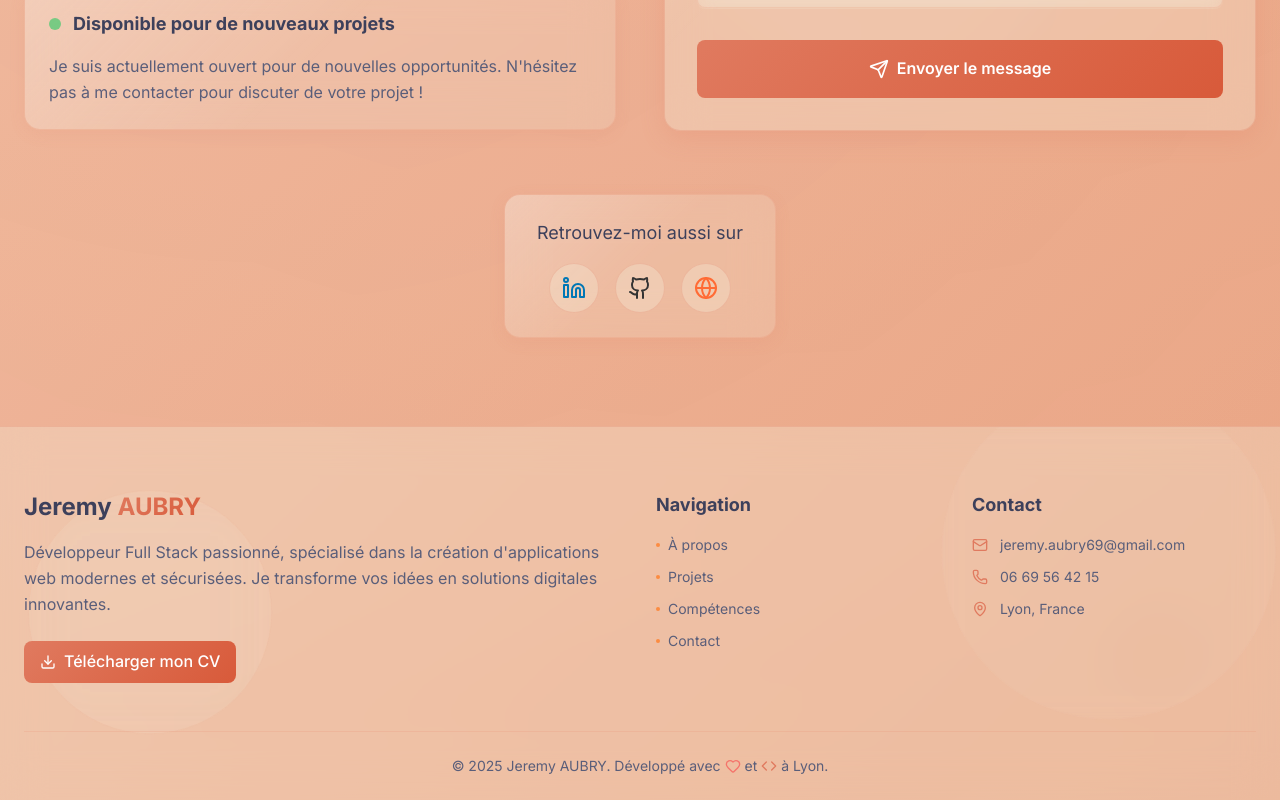
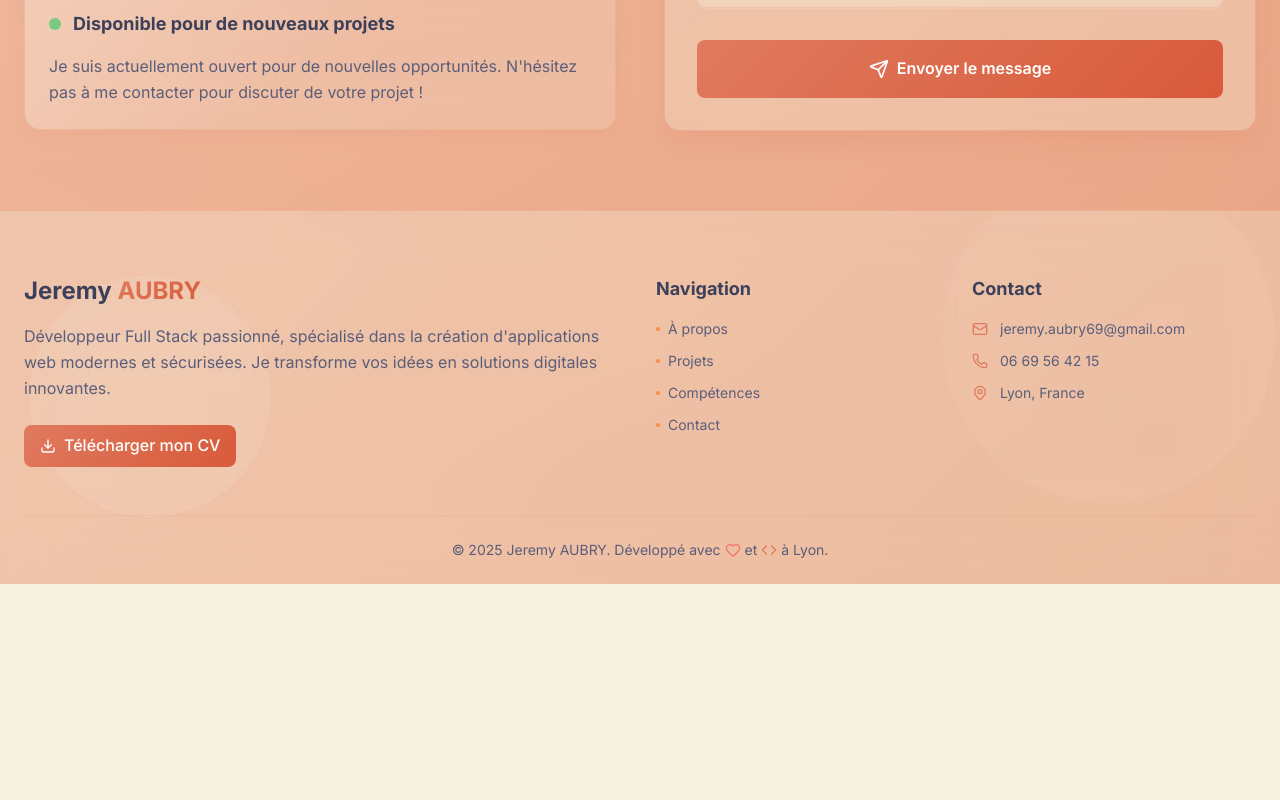
Before and after one commit to Jerem-14/portfolio, a Next.js app: page / in a window 1280 px wide. Shown: the part 5694-6494 px from the top of the page. After the commit the page ends 6278 px from the top, so only its background shows below. Built offline with nearby package versions, Linux system fonts and the light colour scheme.

Commit message:
remove rs

```diff
--- a/src/components/Contact.tsx
+++ b/src/components/Contact.tsx
@@ -405,45 +405,6 @@ const Contact: React.FC = () => {
             </GlassCard>
           </motion.div>
         </div>
-
-        {/* Footer avec réseaux sociaux */}
-        <motion.div
-          initial={{ opacity: 0, y: 30 }}
-          whileInView={{ opacity: 1, y: 0 }}
-          transition={{ duration: 0.8, delay: 0.3 }}
-          viewport={{ once: true }}
-          className="mt-16 text-center"
-        >
-          <GlassCard variant="light" className="inline-block px-8 py-6">
-            <p className="text-lg mb-4" style={{ color: 'var(--text-primary)' }}>
-              Retrouvez-moi aussi sur
-            </p>
-            <div className="flex justify-center space-x-4">
-              {[
-                { icon: <Linkedin className="w-6 h-6" />, url: "https://www.linkedin.com/in/jeremy-aubry-9ba90b189/", color: "#0077B5" },
-                { icon: <Github className="w-6 h-6" />, url: "https://github.com/Jerem-14", color: "#333" },
-                { icon: <Globe className="w-6 h-6" />, url: "https://www.jeremyaubry.fr", color: "#FF6B35" }
-              ].map((social, index) => (
-                <motion.a
-                  key={index}
-                  href={social.url}
-                  target="_blank"
-                  rel="noopener noreferrer"
-                  whileHover={{ scale: 1.1, y: -2 }}
-                  whileTap={{ scale: 0.95 }}
-                  className="p-3 rounded-full transition-all duration-300"
-                  style={{
-                    background: 'var(--glass-medium)',
-                    border: '1px solid var(--glass-border-medium)',
-                    color: social.color
-                  }}
-                >
-                  {social.icon}
-                </motion.a>
-              ))}
-            </div>
-          </GlassCard>
-        </motion.div>
       </div>
     </section>
   );
```
